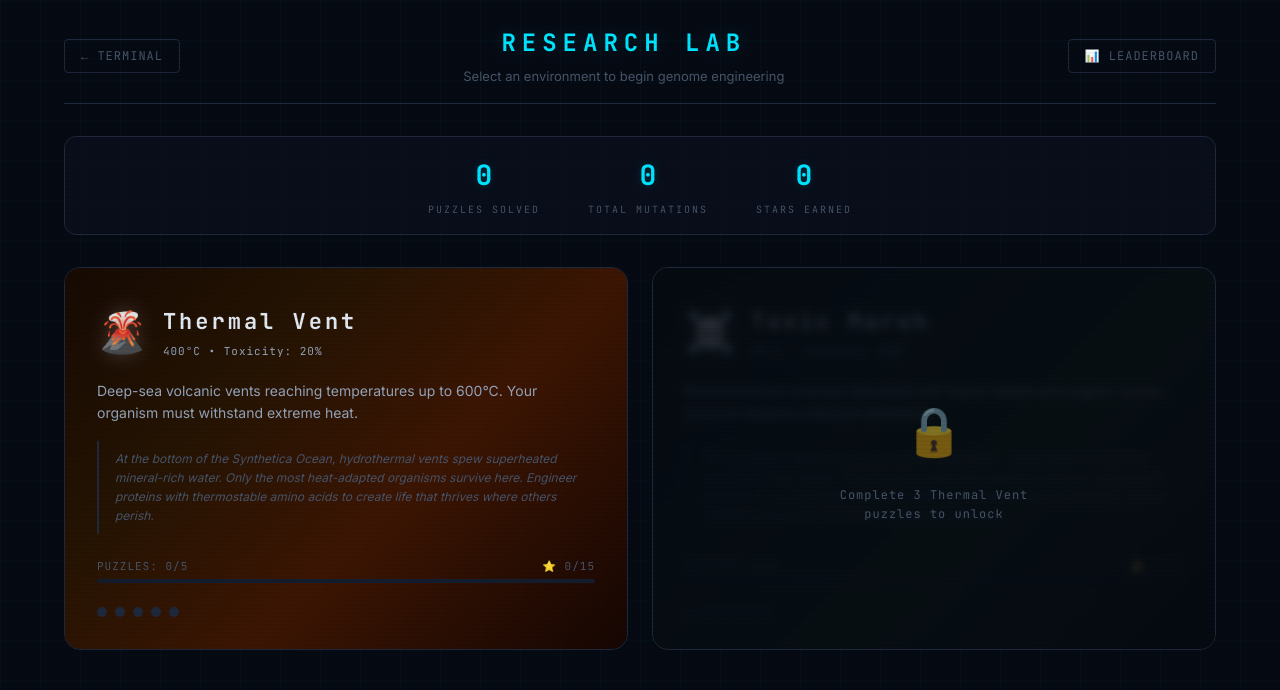
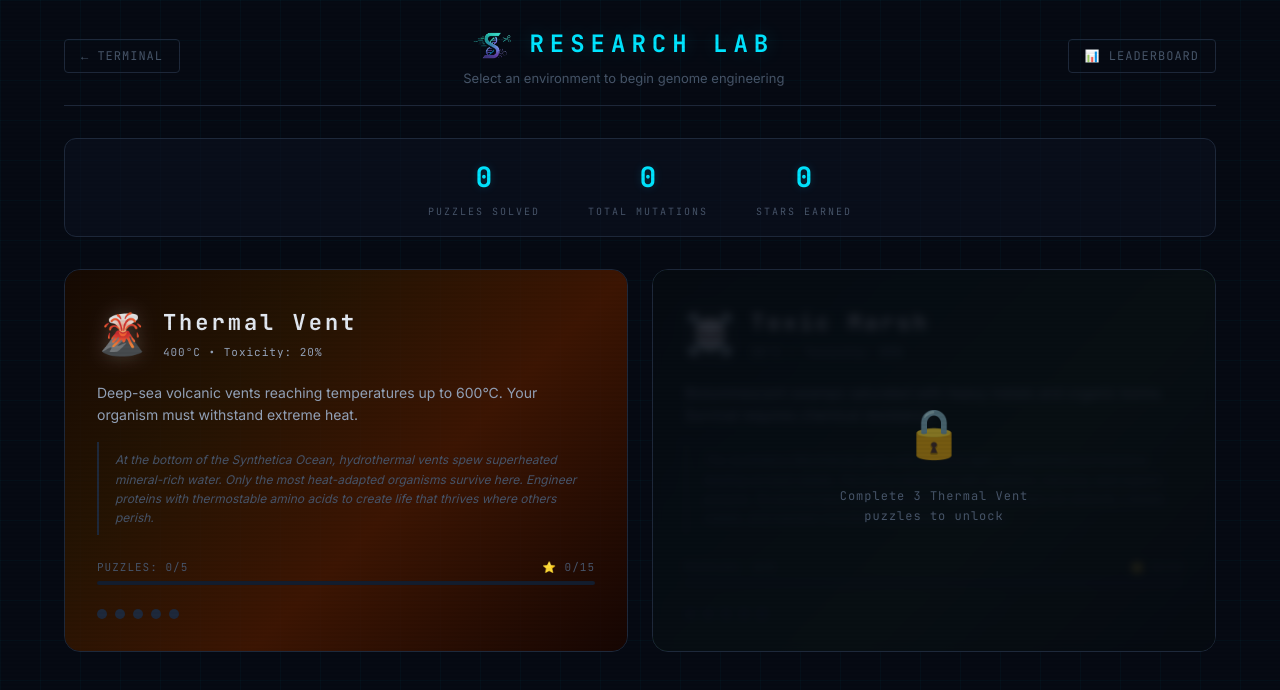
Before and after one commit to Mukta01/synthetica, a Next.js app: page /lab in a window 1280 px wide. Shown: the top 690 px of the page. Built offline with nearby package versions, Linux system fonts and the light colour scheme.

Commit message:
style: Integrate new logo into lab, puzzle, and leaderboard headers

```diff
--- a/src/app/lab/[environmentId]/[puzzleId]/page.tsx
+++ b/src/app/lab/[environmentId]/[puzzleId]/page.tsx
@@ -1,6 +1,7 @@
 'use client';
 
 import { use, useEffect } from 'react';
+import Image from 'next/image';
 import { useRouter } from 'next/navigation';
 import { motion } from 'framer-motion';
 import { getPuzzle, getEnvironmentForPuzzle } from '../../../../data/puzzles';
@@ -87,8 +88,9 @@ export default function PuzzlePage({
           </span>
           <span className={styles.puzzleTitle}>{puzzle.name}</span>
         </div>
-        <div className={styles.topBarRight}>
+        <div className={styles.topBarRight} style={{ display: 'flex', alignItems: 'center', gap: '12px' }}>
           <span className={styles.offlineTag}>⚡ OFFLINE</span>
+          <Image src="/logo.png" alt="Synthetica Logo" width={32} height={32} style={{ objectFit: 'contain' }} />
         </div>
       </motion.div>
 
--- a/src/app/lab/page.module.css
+++ b/src/app/lab/page.module.css
@@ -44,6 +44,15 @@
 
 .headerCenter {
   text-align: center;
+  display: flex;
+  flex-direction: column;
+  align-items: center;
+}
+
+.headerTitleGroup {
+  display: flex;
+  align-items: center;
+  gap: var(--space-md);
 }
 
 .headerTitle {
--- a/src/app/lab/page.tsx
+++ b/src/app/lab/page.tsx
@@ -1,5 +1,6 @@
 'use client';
 
+import Image from 'next/image';
 import { useRouter } from 'next/navigation';
 import { motion } from 'framer-motion';
 import { getAllEnvironments } from '../../data/puzzles';
@@ -39,7 +40,10 @@ export default function LabPage() {
           ← TERMINAL
         </button>
         <div className={styles.headerCenter}>
-          <h1 className={styles.headerTitle}>RESEARCH LAB</h1>
+          <div className={styles.headerTitleGroup}>
+            <Image src="/logo.png" alt="Synthetica Logo" width={40} height={40} style={{ objectFit: 'contain' }} />
+            <h1 className={styles.headerTitle}>RESEARCH LAB</h1>
+          </div>
           <p className={styles.headerSubtitle}>Select an environment to begin genome engineering</p>
         </div>
         <button className={styles.leaderboardButton} onClick={() => router.push('/leaderboard')}>
```
Also changed, not shown: src/app/leaderboard/page.tsx (+6 -2 lines).
